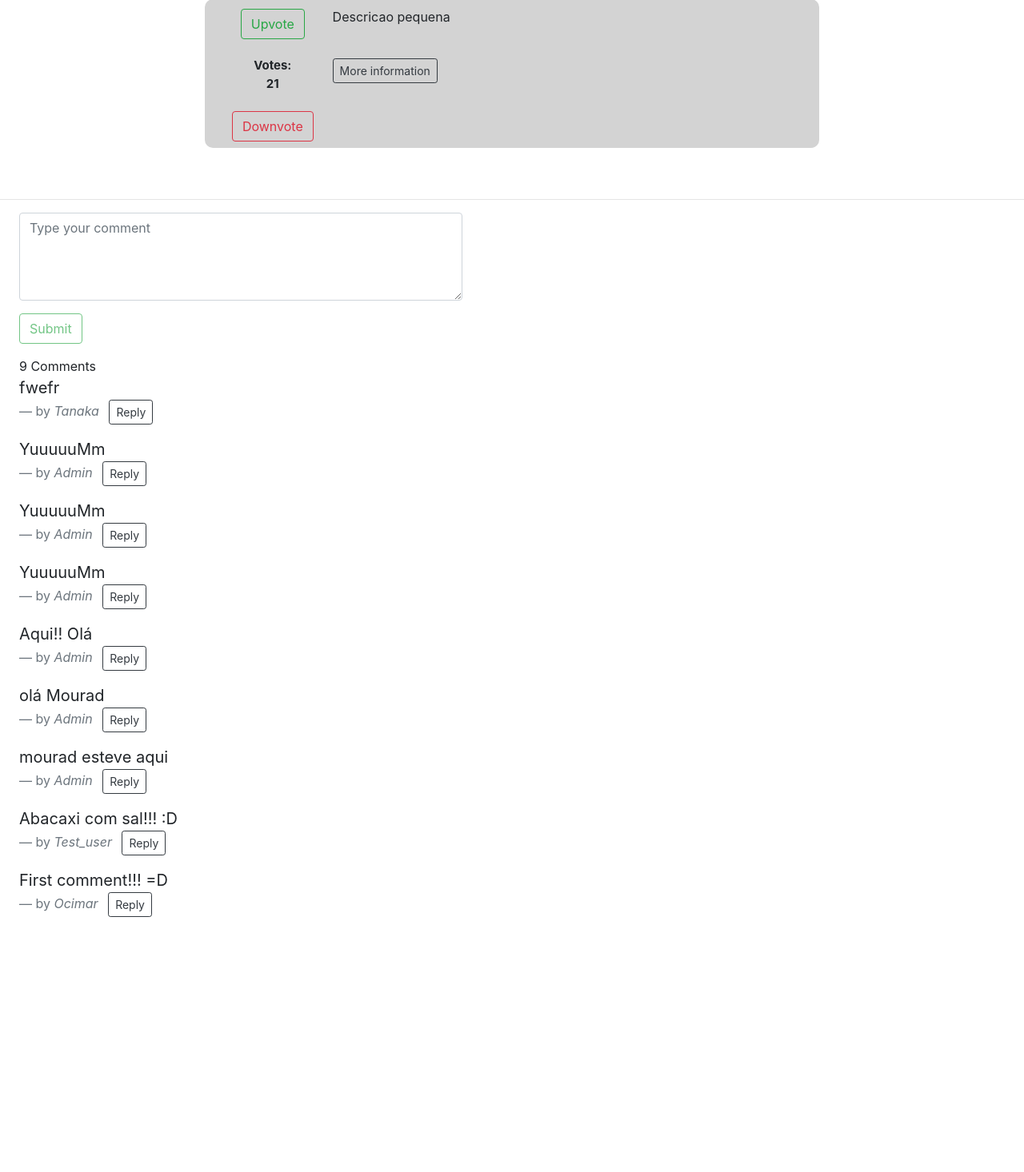
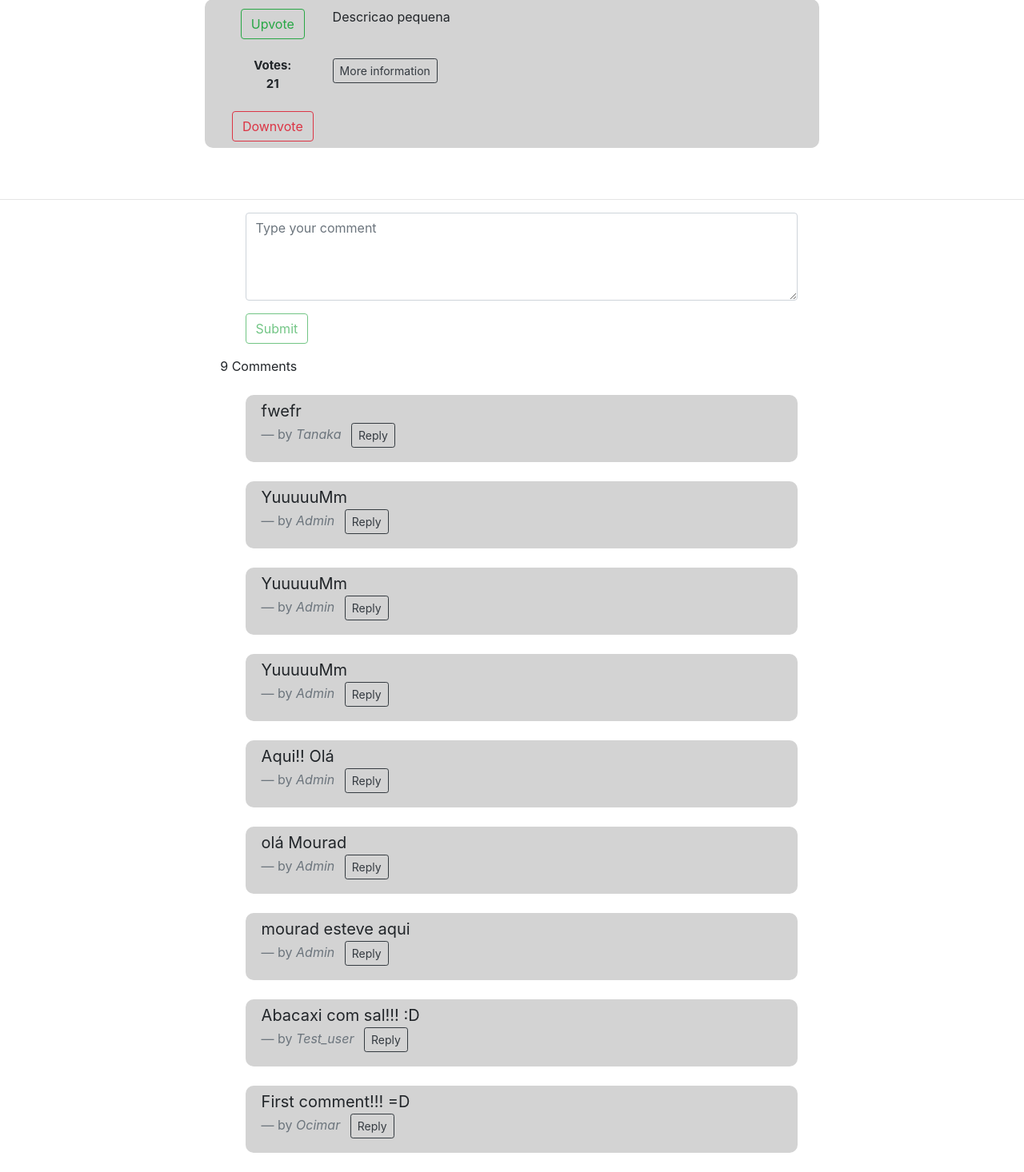
Before and after one commit to LucasSte/WebApp-CES-22, a Django app: page /Topics/2/ in a window 1280 px wide. Shown: the part 259-1725 px from the top of the page at 80% size. Before the commit the page ends 1406 px from the top, so only its background shows below. Run offline with Django 3.2, Linux system fonts and the light colour scheme; data comes from the database, SQL or seed files in the repository; some libraries are stand-ins or nearby versions.

Commit message:
Adding css to comments

```diff
--- a/Topics/templates/Topics/comments.html
+++ b/Topics/templates/Topics/comments.html
@@ -12,8 +12,12 @@
     </div>
 </div>
 
+<div class="comment-counter">
     {{ comments.count }} Comment{{ comments|pluralize }}
+</div>
+<br>
 {% for comment in comments%}
+<div class="comment-box">
     <blockquote class="blockquote">
         <p class="mb-0"> {{ comment.content }}</p>
         <footer class="blockquote-footer">by <cite title="Source Title">{{comment.user|capfirst}}</cite>
@@ -44,6 +48,8 @@
         </blockquote>
         {%endfor%}
     </div>
+</div>
+<br>
 
 
 
--- a/static/style.css
+++ b/static/style.css
@@ -102,3 +102,30 @@ header{
     color: black;
     text-align: center;
 }
+
+
+/*Comments part: */
+
+.comment-form{
+    width: 55%;
+    margin: auto;
+}
+.comment-counter{
+    font-size: medium;
+    width: 60%;
+    margin: auto;
+}
+
+.comment-box{
+    font-size: medium;
+    padding-left: 20px;
+    padding-top: 5px;
+    padding-bottom: 2px;
+    width: 55%;
+    margin: auto;
+    background-color: lightgrey;
+    border-radius: 10px;
+
+}
+
+.
```
Lines whose indentation alone changed are shown as unchanged.
